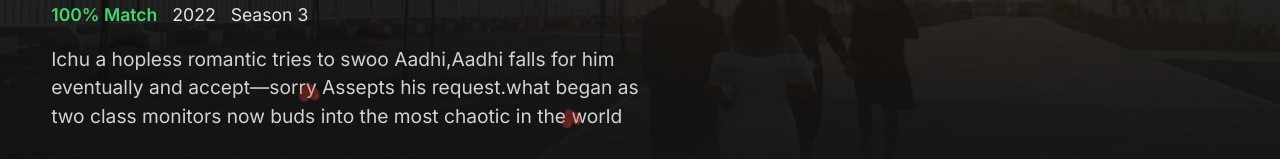
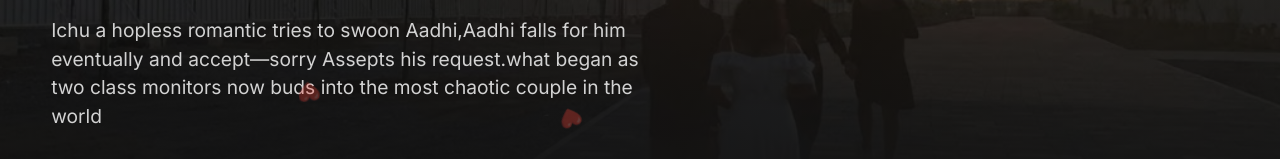
Before and after one commit to Whynotdenji/pelaswork, a plain HTML site: page index.html in a window 1280 px wide. Both pictures are taken after a click on the element "Aadhi". Shown: the part 414-573 px from the top of the page. Drawn offline with Linux system fonts and the light colour scheme.

Commit message:
Update index.html

```diff
--- a/index.html
+++ b/index.html
@@ -677,8 +677,8 @@
                     <span class="duration">Season 3</span>
                 </div>
                 <p class="hero-description">
-                    Ichu a hopless romantic tries to swoo Aadhi,Aadhi falls for him eventually and accept—sorry Assepts his request.what began as
-                    two class monitors now buds into the most chaotic in the world
+                    Ichu a hopless romantic tries to swoon Aadhi,Aadhi falls for him eventually and accept—sorry Assepts his request.what began as
+                    two class monitors now buds into the most chaotic couple in the world
                 </p>
                 <div class="hero-buttons">
                     <button class="btn btn-play" id="playBtn">
@@ -958,7 +958,7 @@
                 'reason4': {
                     image: 'silly.jpg',
                     title: 'My Girl',
-                    text: 'I just love how silly you are ,theres not even a ounce of nonchalance in your and thats exactly the kind of person im looking for,thats why i can say you are my girl'
+                    text: 'I just love how silly you are ,theres not even a ounce of nonchalance in YOU and thats exactly the kind of person im looking for,thats why i can say you are my girl'
                 },
                 'reason5': {
                     image: 'woah.jpg',
@@ -1131,4 +1131,5 @@
         });
     </script>
 </body>
+
 </html>
```
